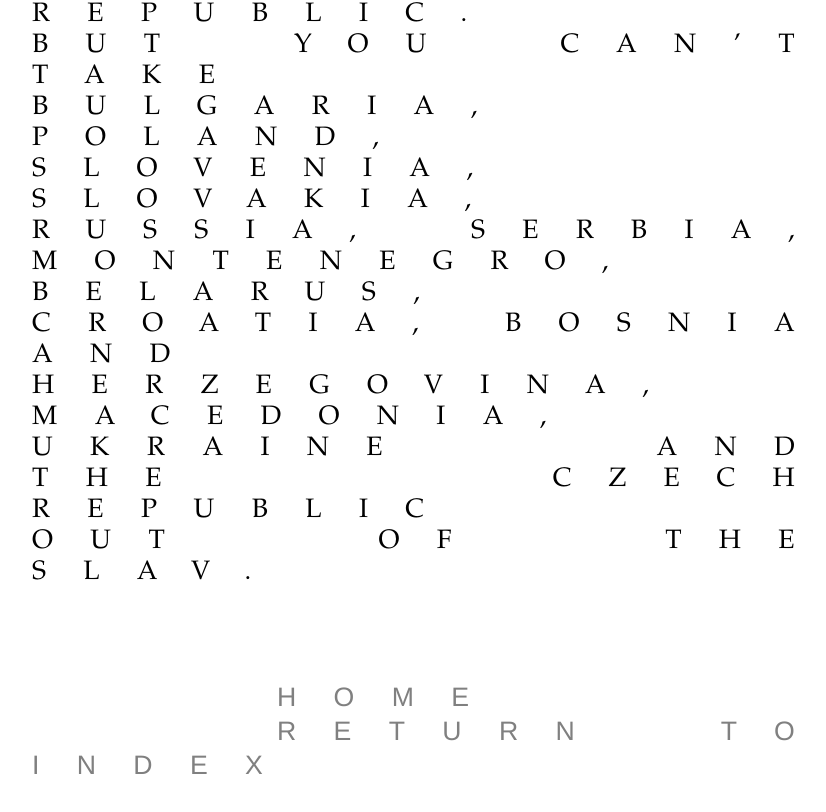
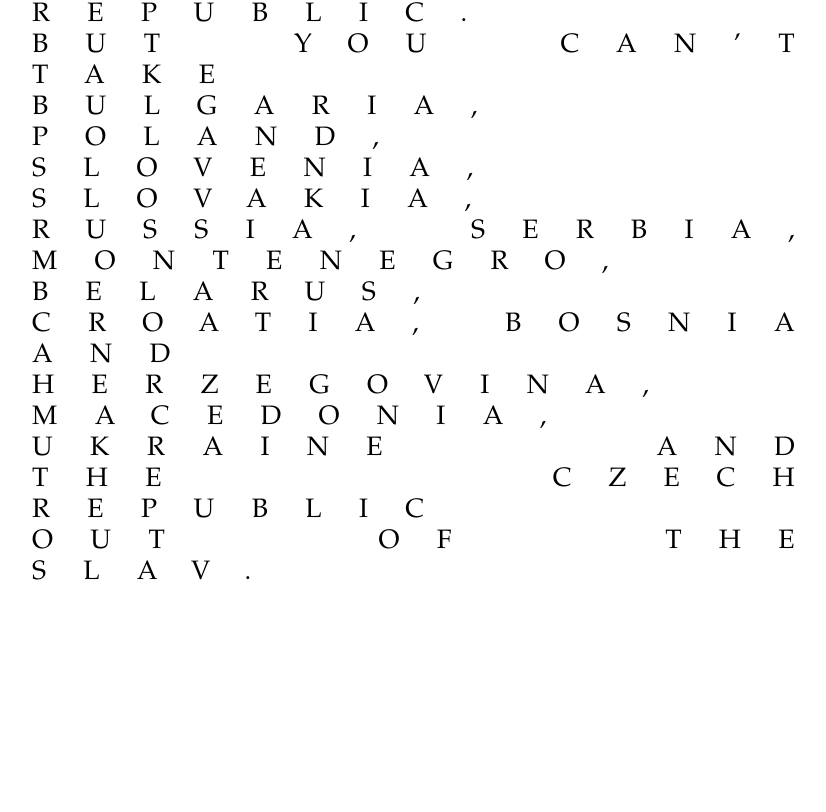
Before and after one commit to filipveljanovski/filipveljanovski.github.io, a plain HTML site: page Leve4A.html in a window 1280 px wide. Shown: the part 3660-4472 px from the top of the page, without its empty margins (208-1034 px from the left). After the commit the page ends 4443 px from the top, so only its background shows below. Drawn offline with Linux system fonts and the light colour scheme.

Commit message:
level 4a

```diff
--- a/Leve4A.html
+++ b/Leve4A.html
@@ -90,8 +90,6 @@ out of the Slav.<br>
 <br>
 <br>
 <br>
-<a href="Starting Page.html">HOME</a>
-<a href="Starting Page.html">RETURN TO INDEX</a>
 <br>
 <br>
 <br>
```
